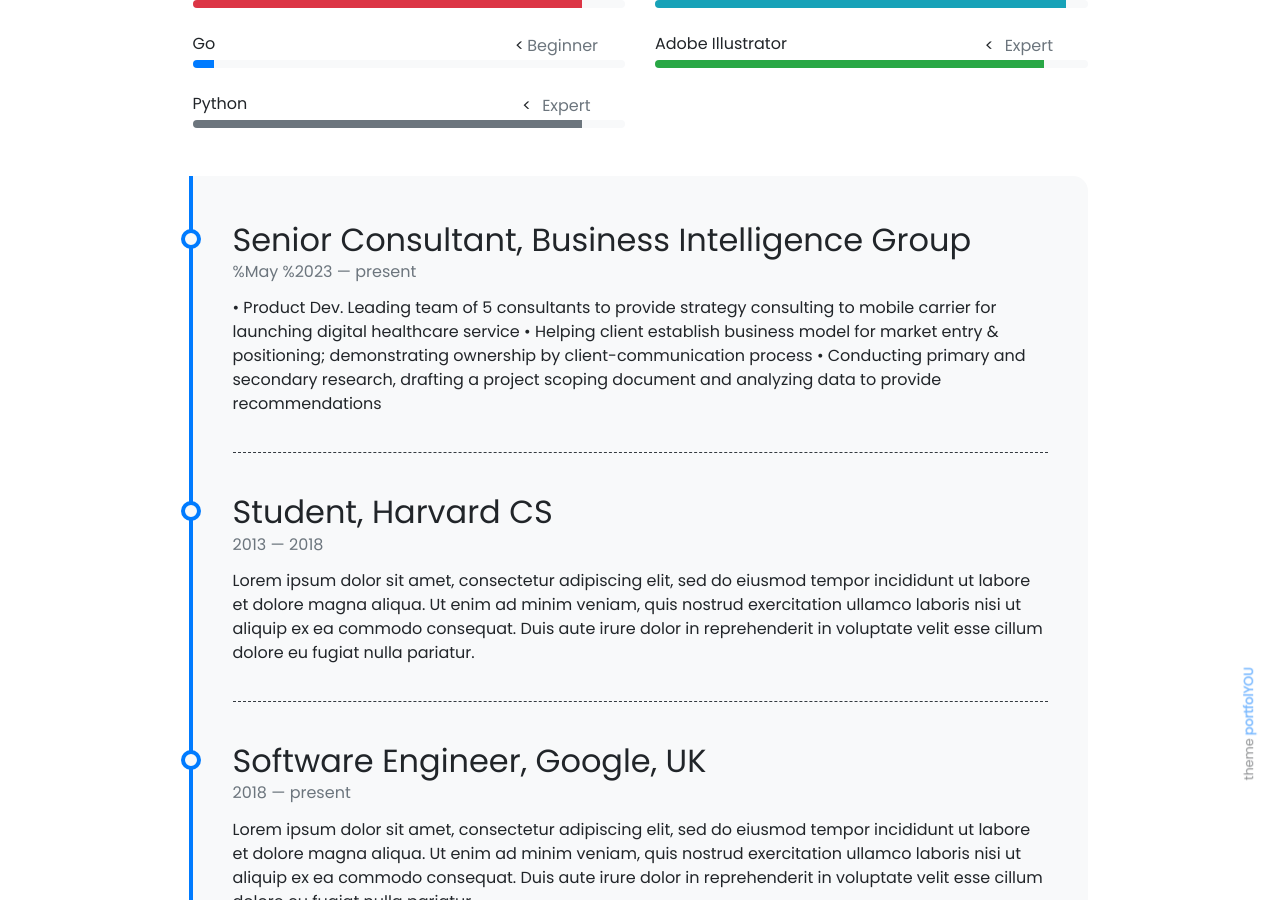
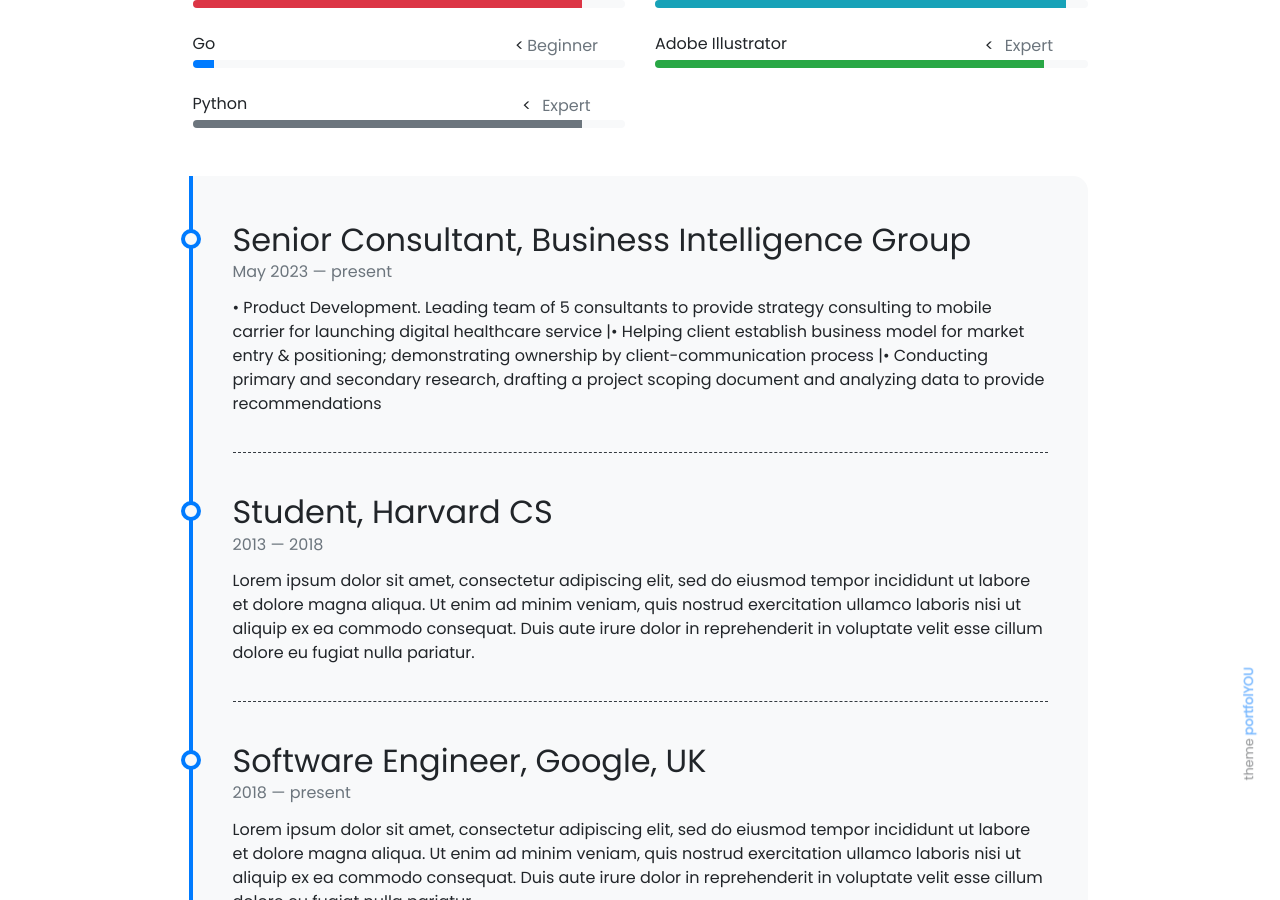
Before and after one commit to sankalpjain63/sankalpjain63.github.io, a Jekyll site: the page built from pages/about.md, in a window 1280 px wide and 900 px high, scrolled down 413 px. Built offline with Jekyll 4.4.1, drawn with Linux system fonts in a browser that asks for light colours; nearby versions of some CDN libraries.

Commit message:
timeline.yml

```diff
--- a/_data/timeline.yml
+++ b/_data/timeline.yml
@@ -1,9 +1,9 @@
 - title: Senior Consultant, Business Intelligence Group
-  from: "%May %2023"
+  from: "May 2023"
   to: present
-  description: •  Product Dev. Leading team of 5 consultants to provide strategy consulting to mobile carrier for launching digital healthcare service
-               •  Helping client establish business model for market entry & positioning; demonstrating ownership by client-communication process
-               •  Conducting primary and secondary research, drafting a project scoping document and analyzing data to provide recommendations
+  description: • Product Development. Leading team of 5 consultants to provide strategy consulting to mobile carrier for launching digital healthcare service
+               |• Helping client establish business model for market entry & positioning; demonstrating ownership by client-communication process
+               |• Conducting primary and secondary research, drafting a project scoping document and analyzing data to provide recommendations
 
 
 - title: Student, Harvard CS
```
